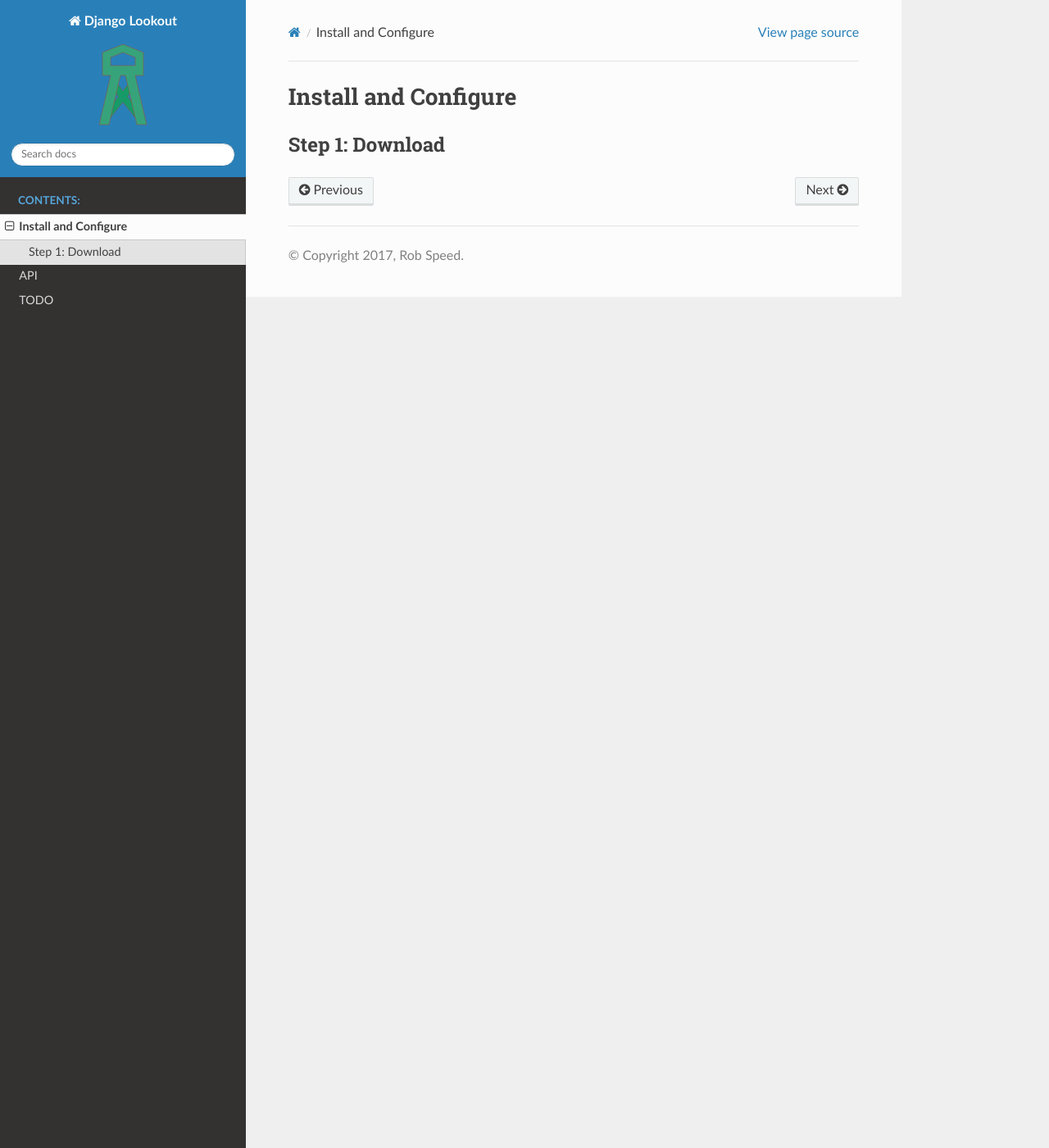
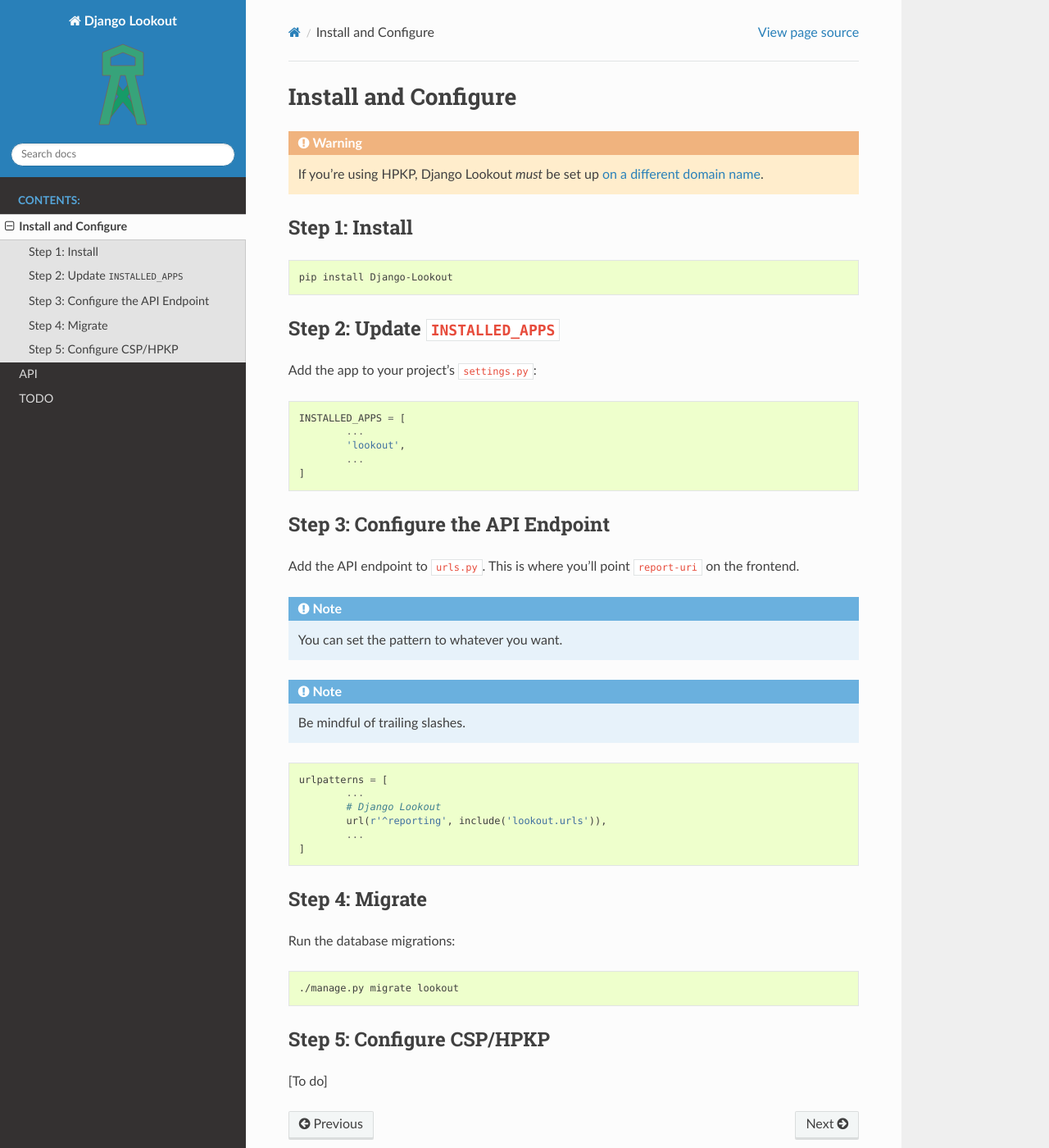
Before and after one commit to rspeed/Django-Lookout, a Sphinx documentation site: the page built from docs/install.rst, in a window 1280 px wide and 1400 px high. Shown: the whole window at 82% size. Built offline with Sphinx 7.4.7 and the Read the Docs theme 2.0.0, drawn with Linux system fonts in a browser that asks for light colours; the version number could not be read and is left out.

Commit message:
DOCS: Move installation instructions to the documentation.
The docs are now hosted on RTD.

Instructions reorganized slightly.

```diff
--- a/docs/install.rst
+++ b/docs/install.rst
@@ -1,13 +1,62 @@
 Install and Configure
 =====================
 
+.. warning::  If you're using HPKP, Django Lookout *must* be set up `on a different domain name <https://developers.google.com/web/updates/2015/09/HPKP-reporting-with-chrome-46#one_last_gotcha>`_.
 
 
-.. todo:: Add installation instructions.
+Step 1: Install
+~~~~~~~~~~~~~~~
+
+.. code:: bash
+
+	pip install Django-Lookout
+
+
+Step 2: Update ``INSTALLED_APPS``
+~~~~~~~~~~~~~~~~~~~~~~~~~~~~~~~~~~~~~~~~~~~~~
+
+Add the app to your project's ``settings.py``:
+
+.. code:: python
+
+	INSTALLED_APPS = [
+		...
+		'lookout',
+		...
+	]
+
+
+Step 3: Configure the API Endpoint
+~~~~~~~~~~~~~~~~~~~~~~~~~~~~~~~~~~
+
+Add the API endpoint to ``urls.py``. This is where you'll point ``report-uri`` on the frontend.
+
+.. note:: You can set the pattern to whatever you want.
+.. note:: Be mindful of trailing slashes.
+
+.. code:: python
+
+	urlpatterns = [
+		...
+		# Django Lookout
+		url(r'^reporting', include('lookout.urls')),
+		...
+	]
+
+
+Step 4: Migrate
+~~~~~~~~~~~~~~~
+
+Run the database migrations:
+
+.. code:: bash
+
+	./manage.py migrate lookout
+
+
+Step 5: Configure CSP/HPKP
+~~~~~~~~~~~~~~~~~~~~~~~~~~
+
+[To do]
 
 .. todo:: Suggest ways to set up CSP/HPKP.
-
-
-
-Step 1: Download
-~~~~~~~~~~~~~~~~
```
Also changed, not shown: README.rst (+1 -47 lines).
